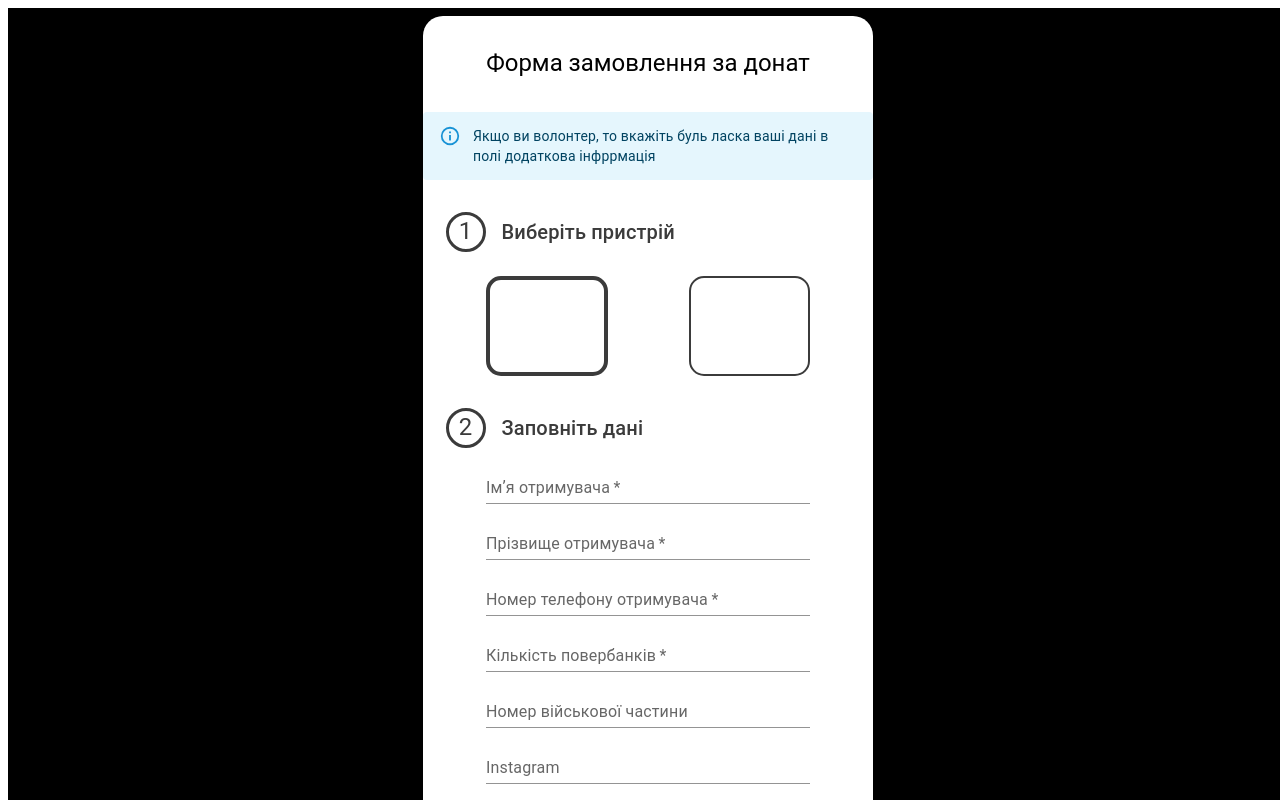
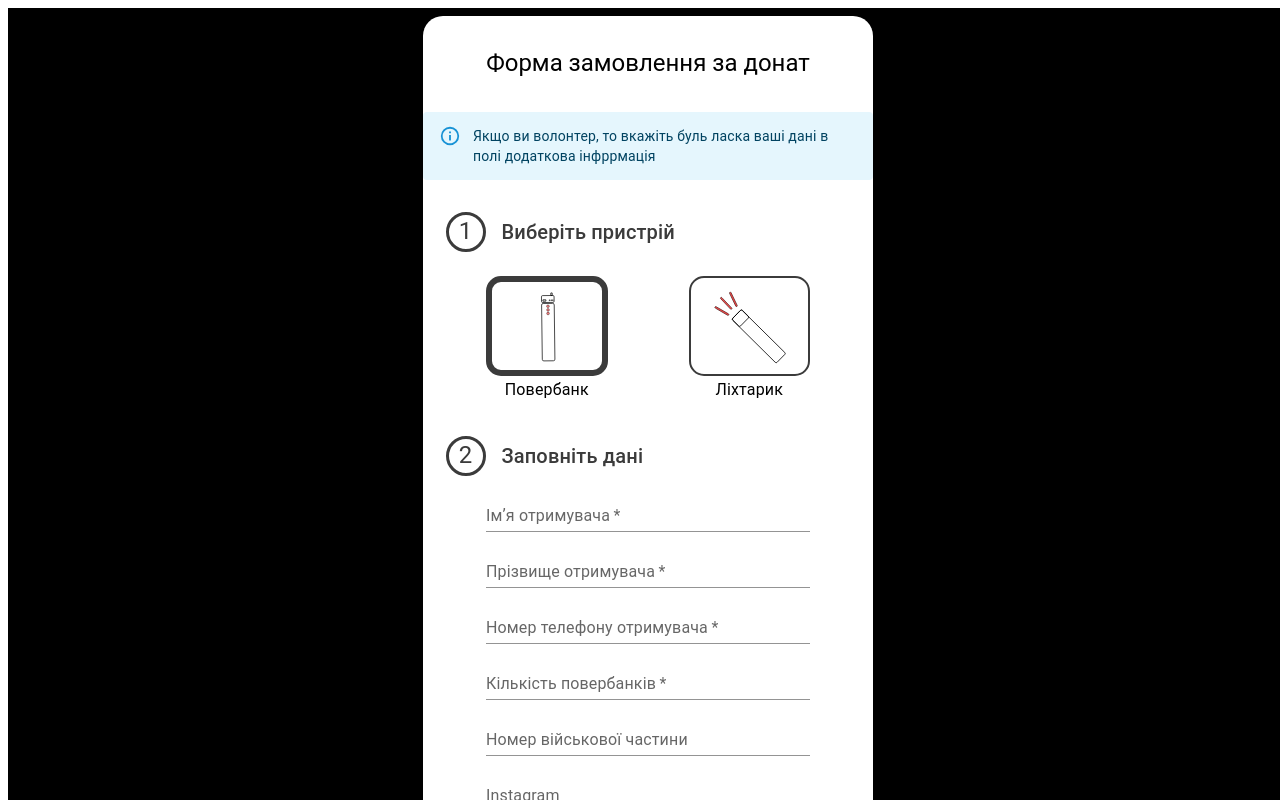
Before and after one commit to this4you/powerkit-forms, a React (Vite) app: page / in a window 1280 px wide. Shown: the top 800 px of the page. Built offline with nearby package versions, Linux system fonts and the light colour scheme.

Commit message:
Added images

```diff
--- a/src/components/device-selector/DeviceSelector.tsx
+++ b/src/components/device-selector/DeviceSelector.tsx
@@ -1,5 +1,8 @@
-import { Box, useTheme } from '@mui/material';
+import { Box, Typography, useTheme } from '@mui/material';
 import React from 'react';
+
+import PowerIcon from '../../svg/power.svg';
+import LightIcon from '../../svg/light.svg';
 
 export const DeviceSelector = () => {
     const theme = useTheme();
@@ -10,8 +13,8 @@ export const DeviceSelector = () => {
             width: '100%',
             marginTop: theme.spacing(3),
         }}>
-            <DeviceSelectorItem label="Повербанк" isSelected/>
-            <DeviceSelectorItem label="Ліхтарик"/>
+            <DeviceSelectorItem icon={PowerIcon} label="Повербанк" isSelected/>
+            <DeviceSelectorItem icon={LightIcon} label="Ліхтарик"/>
         </Box>
     );
 }
@@ -19,17 +22,26 @@ export const DeviceSelector = () => {
 type DeviceSelectorItemProps = {
     label: string;
     isSelected?: boolean;
+    icon: any;
 };
-const DeviceSelectorItem: React.FC<DeviceSelectorItemProps> = ({ label, isSelected = false }) => {
+const DeviceSelectorItem: React.FC<DeviceSelectorItemProps> = ({ label, icon, isSelected = false }) => {
     return (
         <Box sx={{
-            cursor: 'point',
+            textAlign: 'center',
             width: '30%',
+            cursor: 'pointer'
+        }}>
+        <Box sx={{
+            width: '100%',
             height: '100px',
-            border: `${isSelected ? 4 : 2}px solid #3b3b3b`,
+            border: `${isSelected ? 6 : 2}px solid #3b3b3b`,
             borderRadius: '15px',
         }}>
-
+            <img src={icon} alt="Powerbank" style={{height: '100%', width: '100%'}} />
+        </Box>
+            <Typography variant={'subtitle1'}>
+                {label}
+            </Typography>
         </Box>
     );
 }
```
Also changed, not shown: src/svg/light.svg (added), src/svg/power.svg (added).
